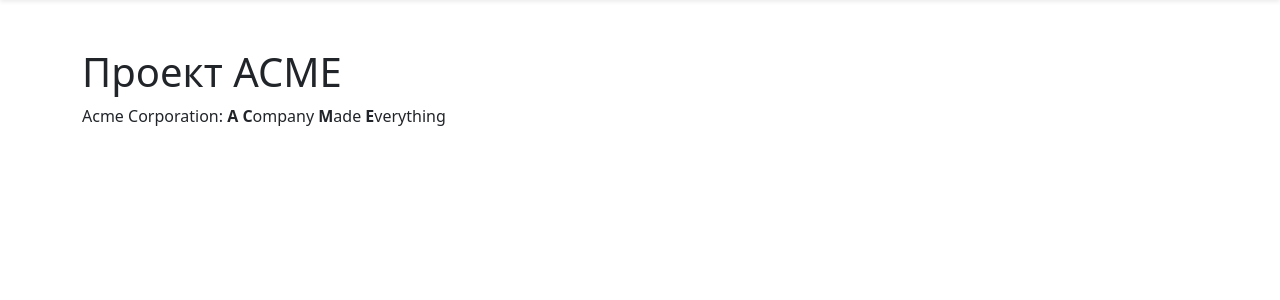
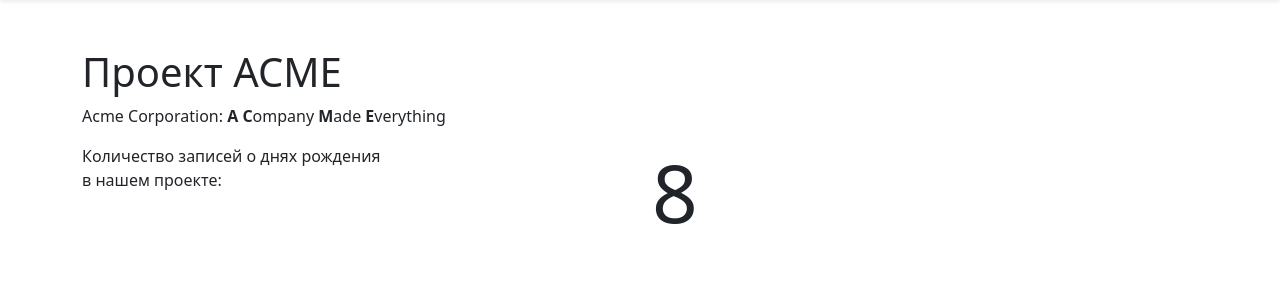
Before and after one commit to dmitriilysenko/Birthsday, a Django app: page / in a window 1280 px wide. Shown: the part 56-356 px from the top of the page. Run offline with Django 3.2, Linux system fonts and the light colour scheme; data comes from the database, SQL or seed files in the repository; both versions use the stored data as it was after the commit; some libraries are stand-ins or nearby versions.

```diff
--- a/pages/urls.py
+++ b/pages/urls.py
@@ -5,5 +5,5 @@ from . import views
 app_name = 'pages'
 
 urlpatterns = [
-    path('', views.homepage, name='homepage'),
+    path('', views.HomePage.as_view(), name='homepage'),
 ]
--- a/pages/views.py
+++ b/pages/views.py
@@ -1,5 +1,16 @@
-from django.shortcuts import render
+from django.views.generic import TemplateView
+
+from birthday.models import Birthday
 
 
-def homepage(request):
-    return render(request, 'pages/index.html')
+class HomePage(TemplateView):
+    template_name = 'pages/index.html'
+
+    def get_context_data(self, **kwargs):
+        # Получаем словарь контекста из родительского метода.
+        context = super().get_context_data(**kwargs)
+        # Добавляем в словарь ключ total_count;
+        # значение ключа — число объектов модели Birthday.
+        context['total_count'] = Birthday.objects.count()
+        # Возвращаем изменённый словарь контекста.
+        return context
--- a/templates/pages/index.html
+++ b/templates/pages/index.html
@@ -3,4 +3,15 @@
 {% block content %}
   <h1>Проект ACME</h1>
   <p>Acme Corporation: <b>A</b> <b>C</b>ompany <b>M</b>ade <b>E</b>verything</p>
+  <div class="row">
+    <!-- Добавим колонку "col-3" -->
+    <div class="col-6">
+      Количество записей о днях рождения<br />в нашем проекте:
+    </div>
+    <div class="col-3">
+      <!-- Добавим колонку "col-9" и выведем значение переменной total_count.
+           С помощью стиля Bootstrap отобразим его очень крупным шрифтом  -->
+      <div class="display-1">{{ total_count }}</div>
+    </div>
+  </div>
 {% endblock %}
```
Also changed, not shown: db.sqlite3.
